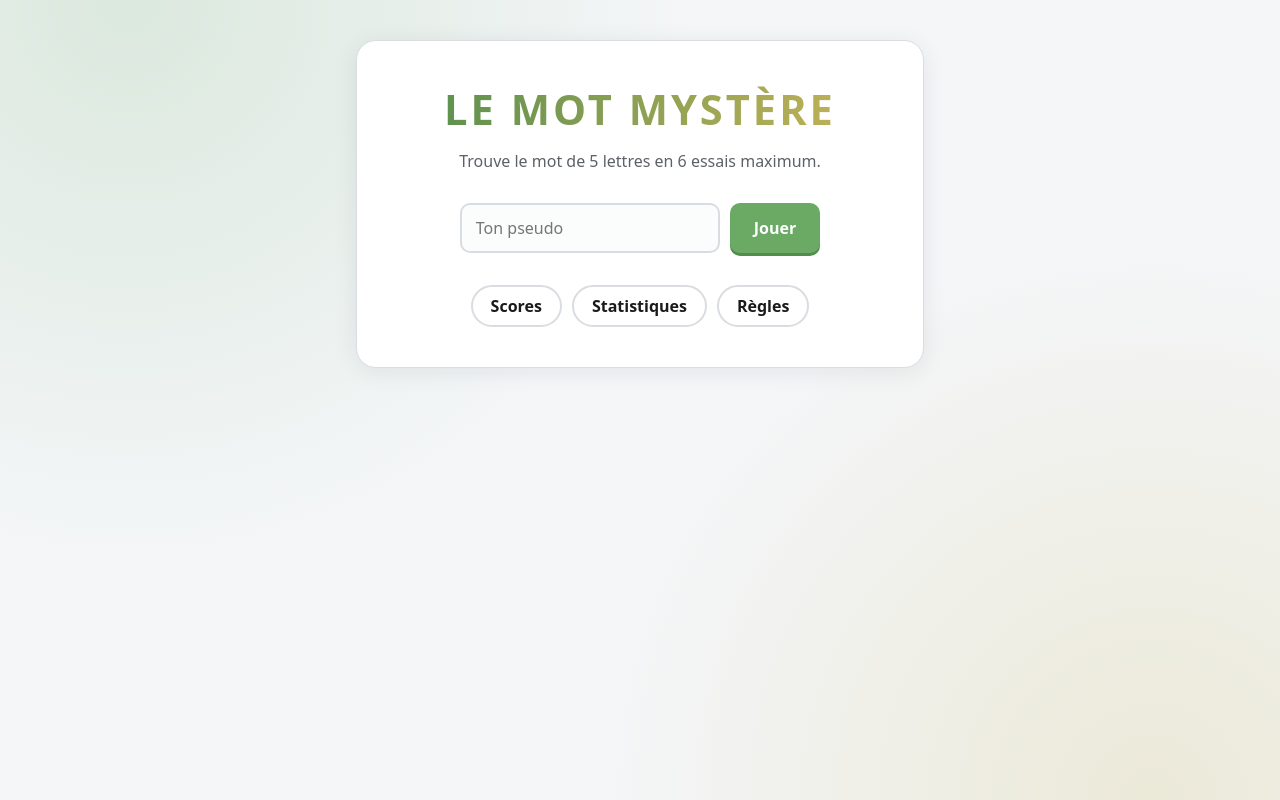
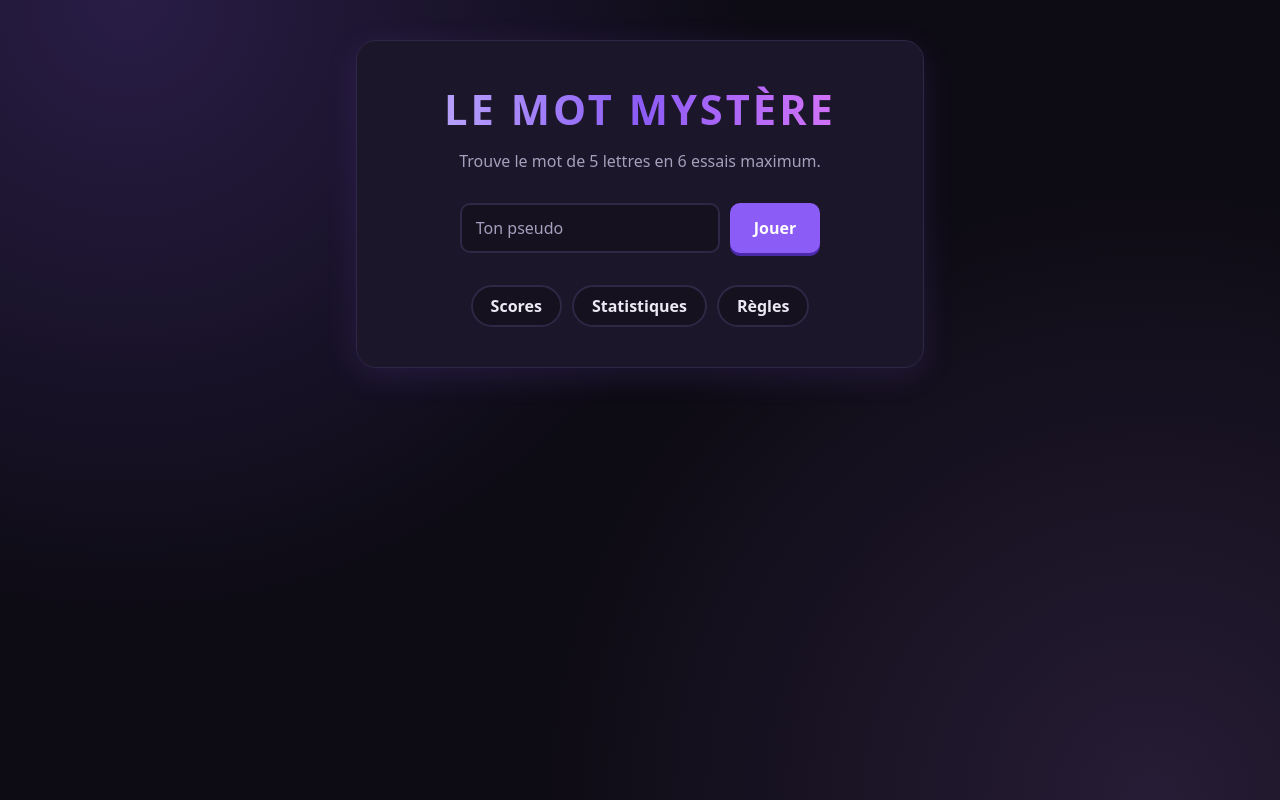
Before and after one commit to Hamzous/Mot-Mystere, a React (Vite) app: page / in a window 1280 px wide. Built offline with nearby package versions, Linux system fonts and the light colour scheme.

Commit message:
css plus sombre noir/violet

```diff
--- a/src/index.css
+++ b/src/index.css
@@ -1,15 +1,32 @@
 /* ---------- Couleurs et réglages communs ---------- */
 :root {
-  --vert: #6aaa64;
-  --vert-fonce: #538d4e;
-  --jaune: #c9b458;
-  --gris: #787c7e;
-  --fond: #f4f6f8;
-  --carte: #ffffff;
-  --texte: #1a1a1b;
-  --texte-doux: #5c6168;
-  --bordure: #d9dde1;
-  --ombre: 0 4px 24px rgba(20, 30, 40, 0.08);
+  color-scheme: dark;
+
+  /* Thème noir et violet */
+  --fond: #0d0b14;
+  --fond-doux: #15111f;
+  --carte: #1b1629;
+  --bordure: #2f2745;
+  --texte: #ece9f5;
+  --texte-doux: #a69fbd;
+  --violet: #8b5cf6;
+  --violet-fonce: #6d3fe0;
+  --violet-ombre: #4a2aa8;
+  --violet-clair: #c4b5fd;
+  --ombre: 0 8px 32px rgba(139, 92, 246, 0.14);
+
+  /* Couleurs du jeu (utilisées par grille.css) */
+  --vert: #538d4e;
+  --jaune: #b59f3b;
+  --gris: #3a3a4c;
+
+  /* Messages */
+  --alerte-fond: #2a2410;
+  --alerte-texte: #f0d98a;
+  --alerte-bordure: #5a4a14;
+  --erreur-fond: #2c1420;
+  --erreur-texte: #f5a3b5;
+  --erreur-bordure: #6b2437;
 }
 
 * {
@@ -23,10 +40,10 @@ body {
   font-family: system-ui, -apple-system, 'Segoe UI', Roboto, sans-serif;
   color: var(--texte);
   text-align: center;
-  /* deux taches de couleur douces dans les coins, par-dessus le fond gris clair */
+  /* deux halos violets dans les coins, sur fond noir */
   background:
-    radial-gradient(circle at 10% 0%, rgba(106, 170, 100, 0.18), transparent 40%),
-    radial-gradient(circle at 90% 100%, rgba(201, 180, 88, 0.2), transparent 40%),
+    radial-gradient(circle at 10% 0%, rgba(139, 92, 246, 0.22), transparent 45%),
+    radial-gradient(circle at 90% 100%, rgba(192, 132, 252, 0.14), transparent 45%),
     var(--fond);
   background-attachment: fixed;
 }
@@ -44,11 +61,17 @@ h1 {
   font-weight: 800;
   letter-spacing: 3px;
   text-transform: uppercase;
-  /* texte rempli par un dégradé vert vers jaune */
-  background: linear-gradient(90deg, var(--vert-fonce), var(--jaune));
+  /* texte rempli par un dégradé de violets */
+  background: linear-gradient(90deg, var(--violet-clair), var(--violet), #e879f9);
   -webkit-background-clip: text;
   background-clip: text;
   color: transparent;
+}
+
+h2 {
+  margin: 28px 0 12px;
+  font-size: 1.1rem;
+  color: var(--violet-clair);
 }
 
 p {
@@ -57,8 +80,12 @@ p {
   color: var(--texte-doux);
 }
 
+strong {
+  color: var(--texte);
+}
+
 a {
-  color: var(--vert-fonce);
+  color: var(--violet-clair);
   font-weight: 600;
   text-decoration: none;
 }
@@ -69,37 +96,38 @@ button {
   font: inherit;
   font-weight: 700;
   color: white;
-  background: var(--vert);
+  background: var(--violet);
   border: none;
   border-radius: 10px;
   /* l'ombre pleine donne un effet de touche de clavier */
-  box-shadow: 0 3px 0 var(--vert-fonce);
+  box-shadow: 0 3px 0 var(--violet-ombre);
   cursor: pointer;
-  transition: transform 0.1s, box-shadow 0.1s, background 0.2s;
+  transition: transform 0.1s, box-shadow 0.1s, filter 0.2s;
 }
 
 button:hover {
-  background: #5fa058;
+  filter: brightness(1.12);
 }
 
 button:active {
   transform: translateY(3px);
-  box-shadow: 0 0 0 var(--vert-fonce);
+  box-shadow: 0 0 0 var(--violet-ombre);
 }
 
-/* utile au palier 2 : bouton bloqué pendant la vérification */
+/* bouton bloqué pendant la vérification du mot */
 button:disabled {
   background: var(--gris);
-  box-shadow: 0 3px 0 #5e6264;
-  opacity: 0.8;
+  box-shadow: 0 3px 0 #26262f;
+  opacity: 0.7;
   cursor: not-allowed;
+  filter: none;
 }
 
 /* anneau visible quand on navigue au clavier */
 button:focus-visible,
 input:focus-visible,
 a:focus-visible {
-  outline: 3px solid rgba(106, 170, 100, 0.5);
+  outline: 3px solid rgba(196, 181, 253, 0.55);
   outline-offset: 2px;
 }
 
@@ -110,6 +138,28 @@ a:focus-visible {
   border: 1px solid var(--bordure);
   border-radius: 20px;
   box-shadow: var(--ombre);
+}
+
+/* ---------- Liens en forme de pastille ---------- */
+.liens-accueil a,
+.fin-partie a,
+.page-scores > a,
+.page-stats > a {
+  display: inline-block;
+  padding: 8px 18px;
+  color: var(--texte);
+  background: var(--fond-doux);
+  border: 2px solid var(--bordure);
+  border-radius: 999px;
+  transition: transform 0.15s, border-color 0.15s;
+}
+
+.liens-accueil a:hover,
+.fin-partie a:hover,
+.page-scores > a:hover,
+.page-stats > a:hover {
+  border-color: var(--violet);
+  transform: translateY(-2px);
 }
 
 /* ---------- Page d'accueil ---------- */
@@ -133,15 +183,19 @@ a:focus-visible {
   padding: 12px 14px;
   font: inherit;
   color: var(--texte);
-  background: #fbfcfc;
+  background: var(--fond-doux);
   border: 2px solid var(--bordure);
   border-radius: 10px;
   transition: border-color 0.2s;
 }
 
+.page-accueil input::placeholder {
+  color: var(--texte-doux);
+}
+
 .page-accueil input:focus {
   outline: none;
-  border-color: var(--vert);
+  border-color: var(--violet);
 }
 
 .liens-accueil {
@@ -150,22 +204,6 @@ a:focus-visible {
   gap: 10px;
   justify-content: center;
   margin-top: 32px;
-}
-
-.liens-accueil a,
-.fin-partie a {
-  padding: 8px 18px;
-  color: var(--texte);
-  background: white;
-  border: 2px solid var(--bordure);
-  border-radius: 999px;
-  transition: transform 0.15s, border-color 0.15s;
-}
-
-.liens-accueil a:hover,
-.fin-partie a:hover {
-  border-color: var(--vert);
-  transform: translateY(-2px);
 }
 
 /* ---------- Page de jeu ---------- */
@@ -197,30 +235,105 @@ a:focus-visible {
   color: var(--texte);
 }
 
-/* le 2e paragraphe = les points, mis en avant */
 .fin-partie .points {
   font-size: 1.5rem;
   font-weight: 800;
-  color: var(--vert-fonce);
+  color: var(--violet-clair);
 }
 
-/* ---------- Messages (prévus pour le palier 2) ---------- */
+/* ---------- Messages (mot refusé, vérification, API indisponible) ---------- */
 .message {
-  max-width: 360px;
+  max-width: 380px;
   margin: 12px auto;
   padding: 10px 16px;
   font-weight: 600;
-  color: #6b5a14;
-  background: #fff7dd;
-  border: 1px solid #ecdc9a;
+  color: var(--alerte-texte);
+  background: var(--alerte-fond);
+  border: 1px solid var(--alerte-bordure);
   border-radius: 10px;
   animation: pop 0.25s ease both;
 }
 
 .message.erreur {
-  color: #8c2323;
-  background: #fde8e8;
-  border-color: #f3b8b8;
+  color: var(--erreur-texte);
+  background: var(--erreur-fond);
+  border-color: var(--erreur-bordure);
+}
+
+/* ---------- Tableau des scores ---------- */
+.tableau-scores {
+  width: 100%;
+  margin: 20px 0;
+  border-collapse: collapse;
+  background: var(--carte);
+  border-radius: 12px;
+  box-shadow: var(--ombre);
+  overflow: hidden;
+}
+
+.tableau-scores th,
+.tableau-scores td {
+  padding: 10px 8px;
+  border-bottom: 1px solid var(--bordure);
+}
+
+.tableau-scores th {
+  color: var(--violet-clair);
+  background: var(--fond-doux);
+}
+
+.tableau-scores tbody tr:hover {
+  background: rgba(139, 92, 246, 0.1);
+}
+
+/* ---------- Statistiques ---------- */
+.grille-stats {
+  display: grid;
+  grid-template-columns: repeat(auto-fit, minmax(150px, 1fr));
+  gap: 12px;
+  margin: 20px 0;
+}
+
+.stat {
+  padding: 16px 8px;
+  color: var(--texte-doux);
+  background: var(--carte);
+  border: 1px solid var(--bordure);
+  border-radius: 12px;
+  box-shadow: var(--ombre);
+}
+
+.stat .valeur {
+  display: block;
+  font-size: 1.8rem;
+  font-weight: 800;
+  color: var(--violet-clair);
+}
+
+.repartition {
+  margin-bottom: 24px;
+}
+
+.ligne-repartition {
+  display: flex;
+  align-items: center;
+  gap: 10px;
+  margin-bottom: 6px;
+}
+
+.ligne-repartition .essai {
+  width: 16px;
+  font-weight: 700;
+}
+
+.barre {
+  min-width: 28px;
+  padding: 4px 8px;
+  text-align: right;
+  font-weight: 700;
+  color: white;
+  background: linear-gradient(90deg, var(--violet-fonce), var(--violet));
+  border-radius: 6px;
 }
 
 /* ---------- Animations ---------- */
@@ -253,76 +366,3 @@ a:focus-visible {
     padding: 28px 16px;
   }
 }
-
-.tableau-scores {
-  width: 100%;
-  margin: 20px 0;
-  border-collapse: collapse;
-  background: var(--carte);
-  border-radius: 12px;
-  box-shadow: var(--ombre);
-  overflow: hidden;
-}
-
-.tableau-scores th,
-.tableau-scores td {
-  padding: 10px 8px;
-  border-bottom: 1px solid var(--bordure);
-}
-
-.tableau-scores th {
-  background: #eef1f3;
-}
-.grille-stats {
-  display: grid;
-  grid-template-columns: repeat(auto-fit, minmax(150px, 1fr));
-  gap: 12px;
-  margin: 20px 0;
-}
-
-.stat {
-  padding: 16px 8px;
-  background: var(--carte);
-  border: 1px solid var(--bordure);
-  border-radius: 12px;
-  box-shadow: var(--ombre);
-  color: var(--texte-doux);
-}
-
-.stat .valeur {
-  display: block;
-  font-size: 1.8rem;
-  font-weight: 800;
-  color: var(--texte);
-}
-
-.page-stats h2 {
-  margin: 28px 0 12px;
-  font-size: 1.1rem;
-}
-
-.repartition {
-  margin-bottom: 24px;
-}
-
-.ligne-repartition {
-  display: flex;
-  align-items: center;
-  gap: 10px;
-  margin-bottom: 6px;
-}
-
-.ligne-repartition .essai {
-  width: 16px;
-  font-weight: 700;
-}
-
-.barre {
-  min-width: 28px;
-  padding: 4px 8px;
-  text-align: right;
-  font-weight: 700;
-  color: white;
-  background: var(--vert);
-  border-radius: 6px;
-}
--- a/src/styles/grille.css
+++ b/src/styles/grille.css
@@ -3,13 +3,15 @@
 .case {
   width: 56px;
   height: 56px;
-  border: 2px solid #ccc;
+  border: 2px solid var(--bordure);
+  background: var(--fond-doux);
+  color: var(--texte);
   display: flex;
   align-items: center;
   justify-content: center;
   font-size: 2rem;
   font-weight: bold;
 }
-.vert  { background: #6aaa64; color: white; }
-.jaune { background: #c9b458; color: white; }
-.gris  { background: #787c7e; color: white; }
+.vert  { background: var(--vert);  border-color: var(--vert);  color: white; }
+.jaune { background: var(--jaune); border-color: var(--jaune); color: white; }
+.gris  { background: var(--gris);  border-color: var(--gris);  color: white; }
```
